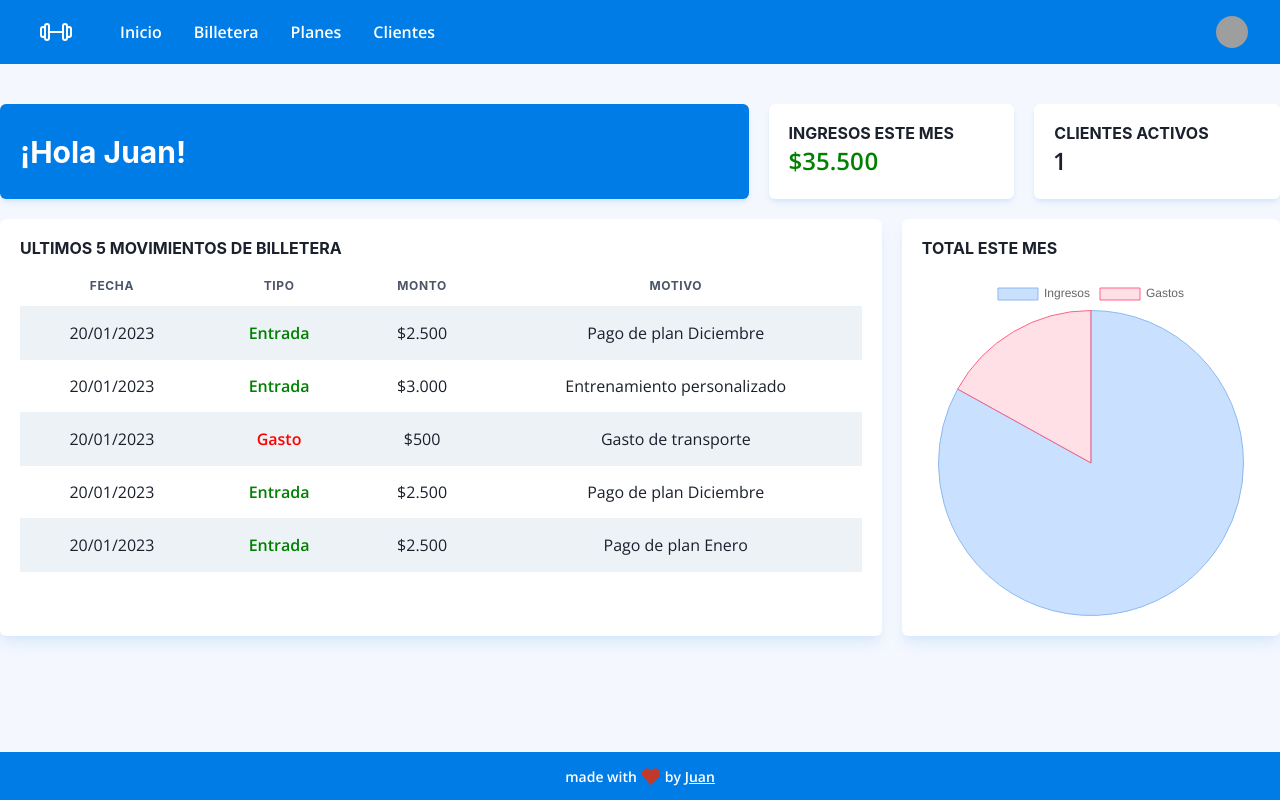
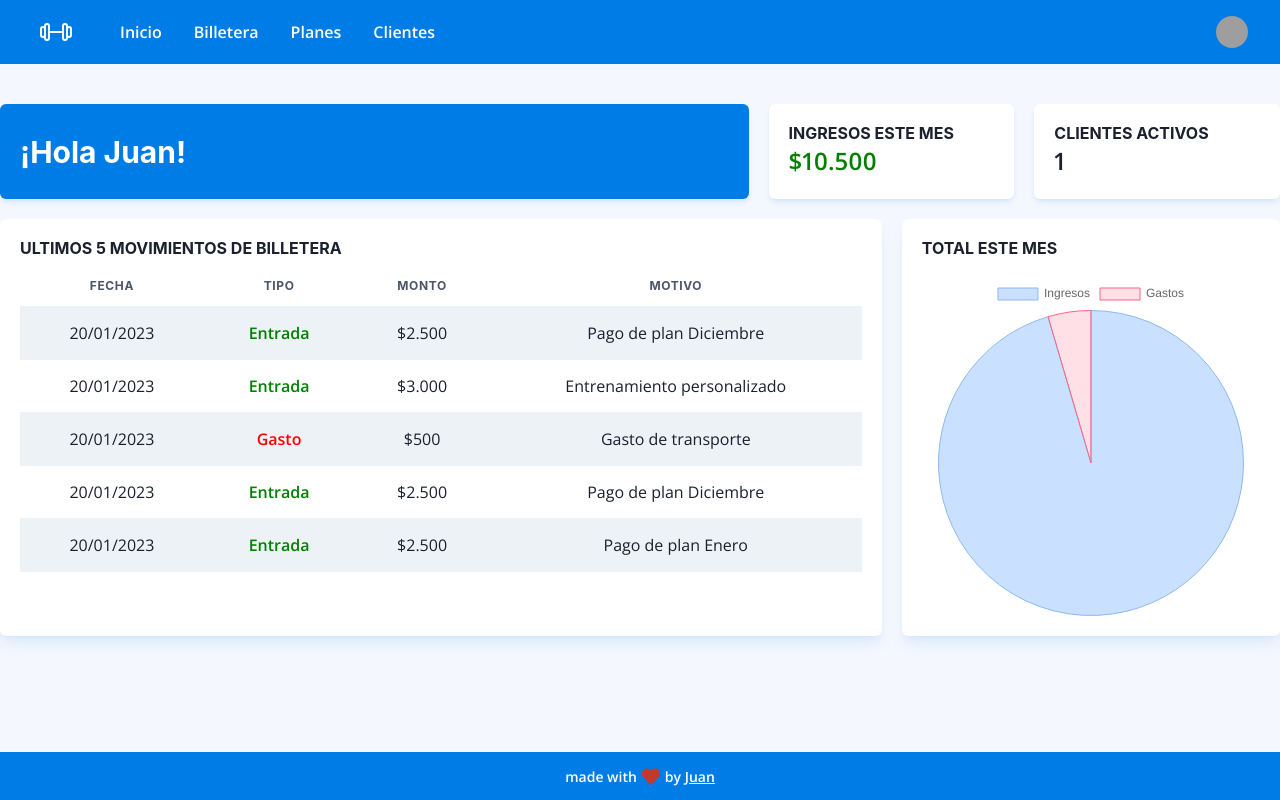
Before and after one commit to juanuranidev/DemoEntrenaly, a Next.js app: page /trainer/dashboard in a window 1280 px wide. Built offline with nearby package versions, Linux system fonts and the light colour scheme; no server answers; grey boxes are pictures that could not be loaded.

Commit message:
Exported wallet functions to an util file

```diff
--- /dev/null
+++ b/util/wallet.js
@@ -0,0 +1,19 @@
+export const handleGetTotalWalletExpenses = (movements) => {
+  let totalExpenses = 0;
+
+  movements.forEach((movement) => {
+    totalExpenses += movement.type === 0 ? movement.amount : null;
+  });
+
+  return totalExpenses;
+};
+
+export const handleGetTotalWalletIncome = (movements) => {
+  let totalIncome = 0;
+
+  movements.forEach((movement) => {
+    totalIncome += movement.type === 1 ? movement.amount : null;
+  });
+
+  return totalIncome;
+};
--- a/views/trainer/dashboard/Dashboard.tsx
+++ b/views/trainer/dashboard/Dashboard.tsx
@@ -4,6 +4,10 @@ import {
   lastWalletMovementsData,
   lastWalletMovementsColumns,
 } from "views/trainer/dashboard/Util";
+import {
+  handleGetTotalWalletIncome,
+  handleGetTotalWalletExpenses,
+} from "util/wallet";
 import { Chart as ChartJS, ArcElement, Tooltip, Legend } from "chart.js";
 import { Stat, Heading, Container, StatNumber } from "@chakra-ui/react";
 import { useRouter } from "next/router";
@@ -67,7 +71,9 @@ export default function Dashboard({ clients, trainer, movements }: any) {
         >
           <Heading size="sm">INGRESOS ESTE MES</Heading>
           <Stat>
-            <StatNumber color="green">$35.500</StatNumber>
+            <StatNumber color="green">
+              ${handleGetTotalWalletIncome(movements).toLocaleString("ES-ar")}
+            </StatNumber>
           </Stat>
         </Container>
         <Container
@@ -131,7 +137,12 @@ export default function Dashboard({ clients, trainer, movements }: any) {
           <Heading size="sm" mb="5">
             TOTAL ESTE MES
           </Heading>
-          <Pie data={dataForChart} />
+          <Pie
+            data={dataForChart(
+              handleGetTotalWalletIncome(movements),
+              handleGetTotalWalletExpenses(movements)
+            )}
+          />
         </Container>
       </Container>
     </Container>
--- a/views/trainer/dashboard/Util.tsx
+++ b/views/trainer/dashboard/Util.tsx
@@ -1,11 +1,12 @@
 import { Text } from "@chakra-ui/react";
 
-export const dataForChart = {
+export const dataForChart = (income: number, expenses: number) => {
+  return {
     labels: ["Ingresos", "Gastos"],
     datasets: [
       {
         label: "Cantidad $",
-      data: [24500, 5000],
+        data: [income, expenses],
         backgroundColor: ["#c9e0fe", "rgba(255, 99, 132, 0.2)"],
         borderColor: ["#8cb8f1", "rgba(255, 99, 132, 1)"],
         borderWidth: 1,
@@ -15,6 +16,7 @@ export const dataForChart = {
     maintainAspectRatio: true,
     animation: true,
     offset: true,
+  };
 };
 
 export const lastWalletMovementsColumns = [
```
Also changed, not shown: views/trainer/wallet/Wallet.tsx (+16 -28 lines). Lines whose indentation alone changed are shown as unchanged.
